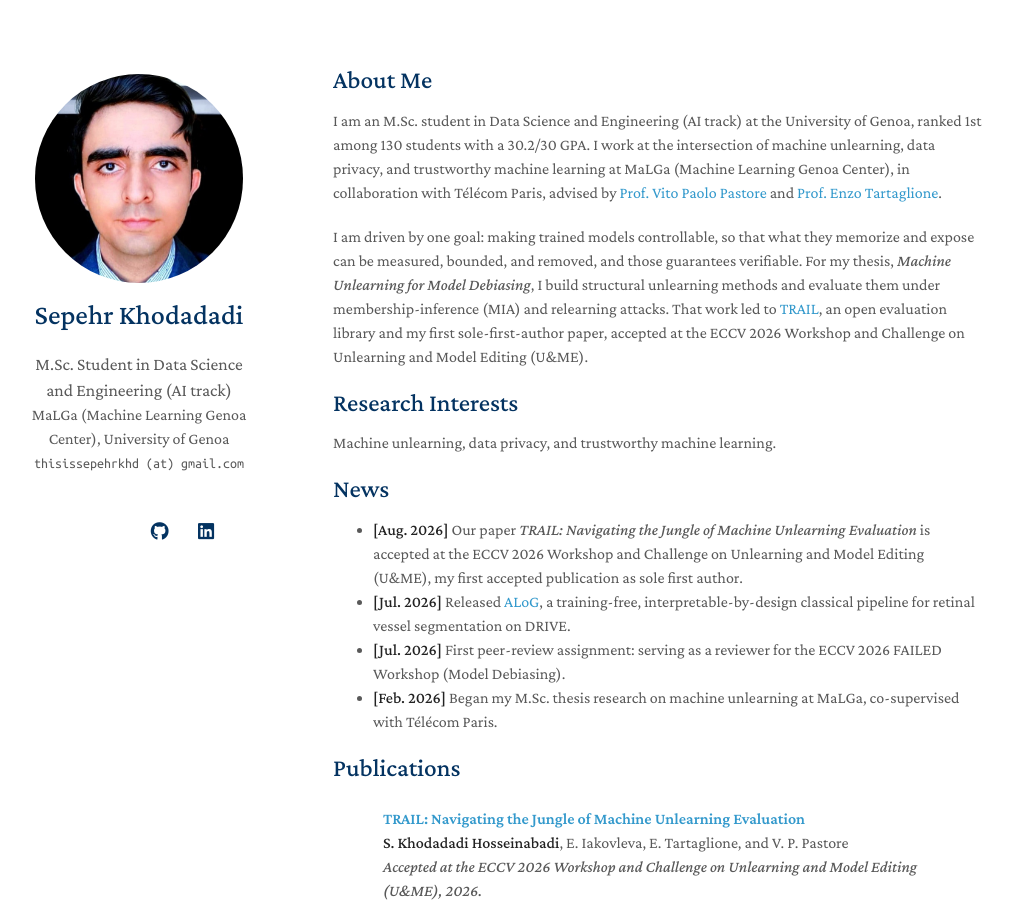
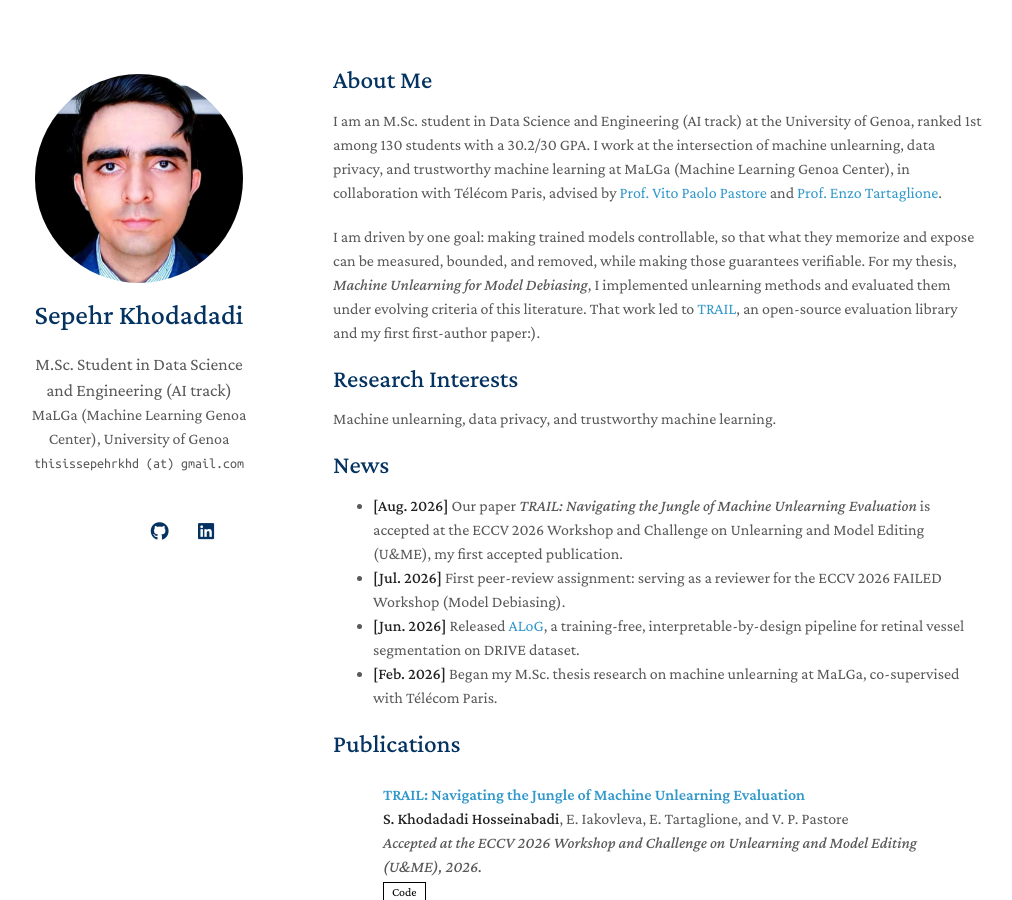
Before and after one commit to sepehrkdi/sepehrkdi.github.io, a Jekyll site: the page built from index.md, in a window 1280 px wide and 900 px high. Shown: the whole window, without its empty margins (137-1149 px from the left). Built offline with Jekyll 4.4.1, drawn with Linux system fonts in a browser that asks for light colours; a style sheet for code colours, icons or effects is not loaded; our own code applies the rules of GitHub Pages for plain Markdown files.

Commit message:
Deploy user-edited About Me and News; em-dash-free web CV rebuild

```diff
--- a/index.md
+++ b/index.md
@@ -13,13 +13,12 @@ with Télécom Paris, advised by
 [Prof. Enzo Tartaglione](https://enzotarta.github.io/).
 
 I am driven by one goal: making trained models controllable, so that what
-they memorize and expose can be measured, bounded, and removed, and those
+they memorize and expose can be measured, bounded, and removed, while making those
 guarantees verifiable. For my thesis, *Machine Unlearning for Model
-Debiasing*, I build structural unlearning methods and evaluate them under
-membership-inference (MIA) and relearning attacks. That work led to
-[TRAIL](https://github.com/sepehrkdi/trail), an open evaluation library and
-my first sole-first-author paper,
-accepted at the ECCV 2026 Workshop and Challenge on Unlearning and Model Editing (U&ME).
+Debiasing*, I implemented unlearning methods and evaluated them under
+evolving criteria of this literature. That work led to
+[TRAIL](https://github.com/sepehrkdi/trail), an open-source evaluation library and
+my first first-author paper:).
 
 ## Research Interests
 
@@ -27,9 +26,9 @@ Machine unlearning, data privacy, and trustworthy machine learning.
 
 ## News
 
-- **[Aug. 2026]** Our paper *TRAIL: Navigating the Jungle of Machine Unlearning Evaluation* is accepted at the ECCV 2026 Workshop and Challenge on Unlearning and Model Editing (U&ME), my first accepted publication as sole first author.
-- **[Jul. 2026]** Released [ALoG](https://github.com/sepehrkdi/retinal-vessel-segmentation-alog), a training-free, interpretable-by-design classical pipeline for retinal vessel segmentation on DRIVE.
+- **[Aug. 2026]** Our paper *TRAIL: Navigating the Jungle of Machine Unlearning Evaluation* is accepted at the ECCV 2026 Workshop and Challenge on Unlearning and Model Editing (U&ME), my first accepted publication.
 - **[Jul. 2026]** First peer-review assignment: serving as a reviewer for the ECCV 2026 FAILED Workshop (Model Debiasing).
+- **[Jun. 2026]** Released [ALoG](https://github.com/sepehrkdi/retinal-vessel-segmentation-alog), a training-free, interpretable-by-design pipeline for retinal vessel segmentation on DRIVE dataset.
 - **[Feb. 2026]** Began my M.Sc. thesis research on machine unlearning at MaLGa, co-supervised with Télécom Paris.
 
 {% include_relative _includes/publications.md %}
```
Also changed, not shown: 1 other file.
